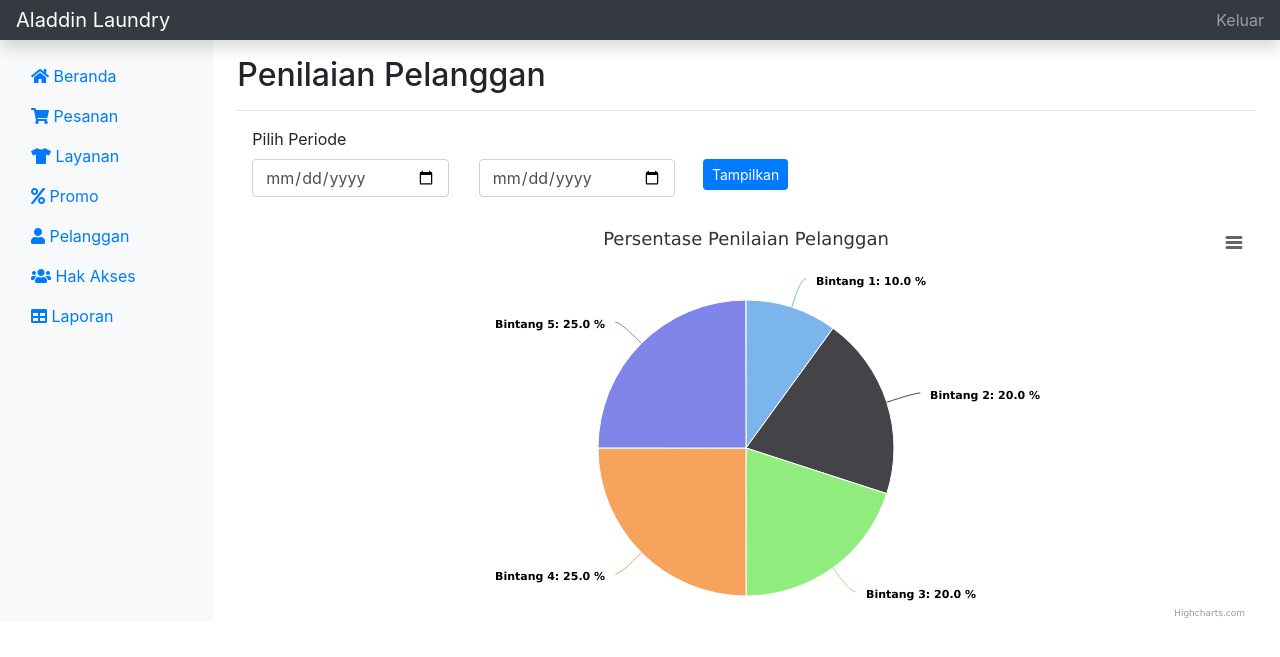
After one commit to andriachmad93/aladdin-laundry, a CodeIgniter 4 app: template app/Views/pages/admin/customer-rating.php in a window 1280 px wide. The commit adds this page. Shown: the top 657 px of the page. Run offline with PHP 8.4 and a stand-in for CodeIgniter, Linux system fonts and the light colour scheme; the template is opened without the code that fills it, so the values that code supplies are empty; some libraries are stand-ins or nearby versions.

Commit message:
add periode form

```diff
--- a/app/Views/layout/admin/sidebarmenu.php
+++ b/app/Views/layout/admin/sidebarmenu.php
@@ -28,8 +28,9 @@
                 <a class="nav-link collapsed text-truncate" href="#submenu1" data-toggle="collapse" data-target="#submenu1"><i class="fa fa-table"></i> <span class="d-none d-sm-inline">Laporan</span></a>
                 <div class="collapse" id="submenu1" aria-expanded="false">
                     <ul class="flex-column pl-2 nav">
+                        <li class="nav-item"><a class="nav-link py-0" href="<?= base_url('report/transactions'); ?>"><span>Transaksi</span></a></li>
                         <li class="nav-item"><a class="nav-link py-0" href="<?= base_url('report/sales_trend'); ?>"><span>Tren Penjualan</span></a></li>
-                        <li class="nav-item"><a class="nav-link py-0" href="<?= base_url('report/transactions'); ?>"><span>Transaksi</span></a></li>
+                        <li class="nav-item"><a class="nav-link py-0" href="<?= base_url('report/customer_rating'); ?>"><span>Penilaian Pelanggan</span></a></li>
                         <li class="nav-item"><a class="nav-link py-0" href="<?= base_url('report/loyal_customers'); ?>"><span>Top 10 Loyal Customers</span></a></li>
                     </ul>
                 </div>
--- /dev/null
+++ b/app/Views/pages/admin/customer-rating.php
@@ -0,0 +1,89 @@
+<?= $this->extend('layout/admin/template'); ?>
+
+<?= $this->section('maincontent'); ?>
+<div class="container-fluid">
+  <div class="row">
+    <?= $this->include('layout/admin/sidebarmenu') ?>
+
+    <main class="col-md-9 ms-sm-auto col-lg-10 px-md-4">
+        <div class="d-flex justify-content-between flex-wrap flex-md-nowrap align-items-center pt-3 pb-2 mb-3 border-bottom">
+            <h1 class="h2">Penilaian Pelanggan</h1>
+        </div>
+
+        <label class="col-md-4 form-label">Pilih Periode</label>
+        <div class="col-md-8">
+            <div class="row">
+                <div class="col-md-4">
+                    <input type="date" class="form-control">
+                </div>
+                <div class="col-md-4">
+                    <input type="date" class="form-control">
+                </div>
+                <div class="col-md-2">
+                    <button class="btn btn-primary btn-sm float-right">Tampilkan</button>
+                </div>
+            </div>
+        </div>
+        <br><div id="container"></div>
+    </main>
+  </div>
+</div>
+
+<script src="https://code.highcharts.com/highcharts.js"></script>
+<script src="https://code.highcharts.com/modules/exporting.js"></script>
+<script src="https://code.highcharts.com/modules/export-data.js"></script>
+<script src="https://code.highcharts.com/modules/accessibility.js"></script>
+<script type="text/javascript">
+
+Highcharts.chart('container', {
+    chart: {
+        plotBackgroundColor: null,
+        plotBorderWidth: null,
+        plotShadow: false,
+        type: 'pie'
+    },
+    title: {
+        text: 'Persentase Penilaian Pelanggan'
+    },
+    tooltip: {
+        pointFormat: '{series.name}: <b>{point.percentage:.1f}%</b>'
+    },
+    accessibility: {
+        point: {
+            valueSuffix: '%'
+        }
+    },
+    plotOptions: {
+        pie: {
+            allowPointSelect: true,
+            cursor: 'pointer',
+            dataLabels: {
+                enabled: true,
+                format: '<b>{point.name}</b>: {point.percentage:.1f} %'
+            }
+        }
+    },
+    series: [{
+        name: 'Rating',
+        colorByPoint: true,
+        data: [{
+            name: 'Bintang 1',
+            y: 10
+        }, {
+            name: 'Bintang 2',
+            y: 20
+        }, {
+            name: 'Bintang 3',
+            y: 20
+        }, {
+            name: 'Bintang 4',
+            y: 25
+        }, {
+            name: 'Bintang 5',
+            y: 25
+        }]
+    }]
+});
+
+</script>
+<?= $this->endSection(); ?>
```
Also changed, not shown: app/Controllers/Report.php (+14 -1 lines), app/Views/pages/admin/transaction.php (+16 -1 lines).
